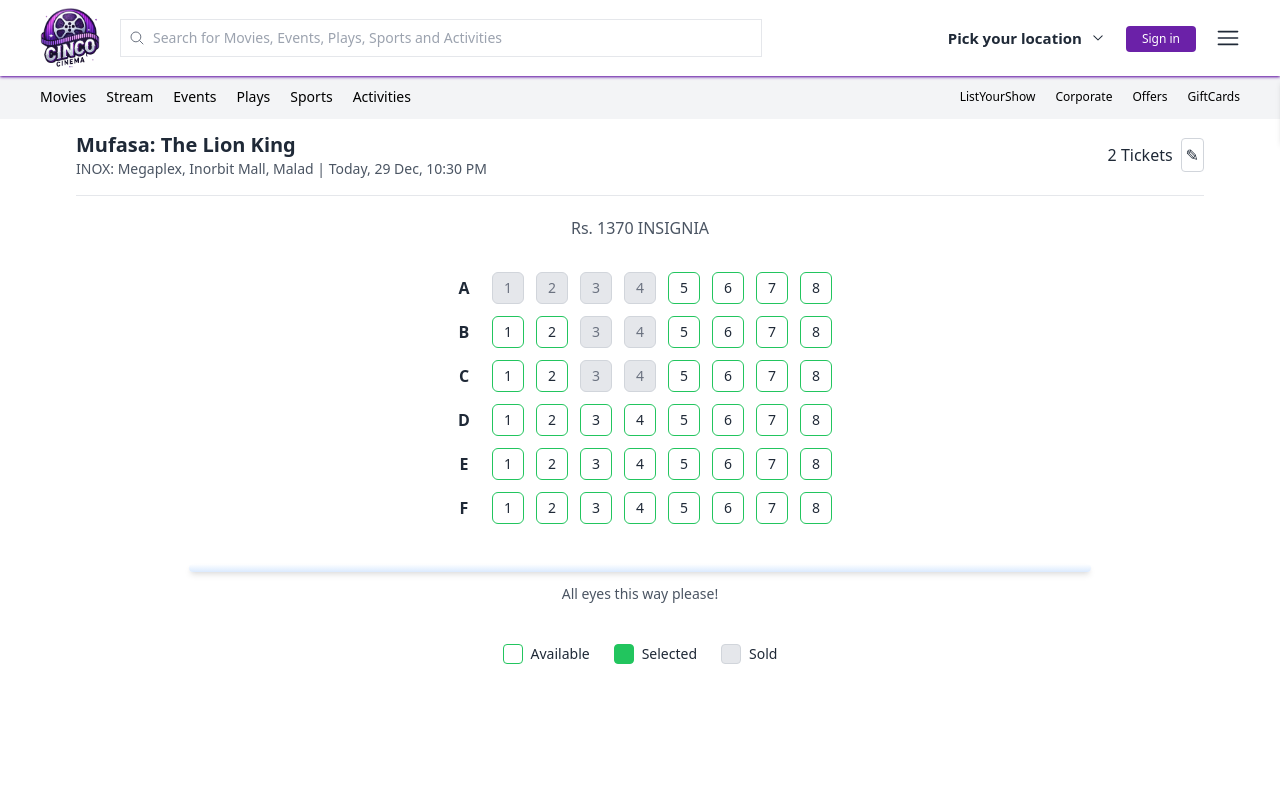
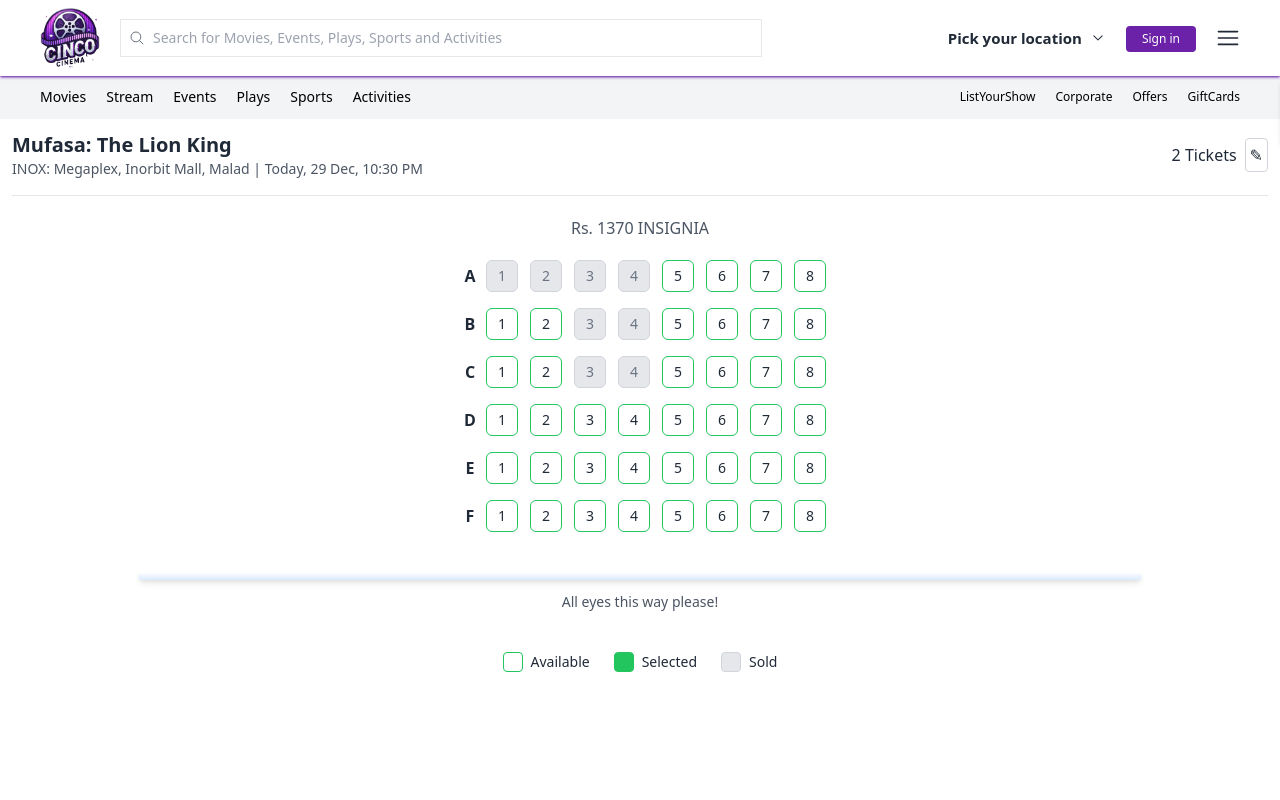
Before and after one commit to jneralrex/cinco_cinema_user, a React (Vite) app: page /seat-page in a window 1280 px wide. Both pictures are taken after a click on the button "Select Seats". Shown: the top 800 px of the page. Built offline with nearby package versions, Linux system fonts and the light colour scheme.

Commit message:
Chechout page cleaning

```diff
--- a/src/pages/Checkout.jsx
+++ b/src/pages/Checkout.jsx
@@ -161,7 +161,7 @@
                     value={phone}
                     onChange={(e) => setPhone(e.target.value)}
                     placeholder="Enter your mobile number"
-                    className="flex-1 p-3 border rounded focus:outline-none focus:border-pink-500"
+                    className="flex-1 p-3 border rounded focus:outline-none focus:border-pink-500 w-full"
                   />
                 </div>
                 <p className="text-xs text-red-500 mt-1">Please enter a valid mobile number.</p>
--- a/src/pages/SeatPage.jsx
+++ b/src/pages/SeatPage.jsx
@@ -89,7 +89,7 @@
   }
 
   return (
-    <div className="w-[90%] mx-auto p-3">
+    <div className="w-full p-3">
       {/* Header */}
       <div className="flex justify-between items-center border-b border-gray-200 pb-4 mb-5">
         <div>
@@ -113,9 +113,9 @@
       </div>
 
       {/* Seating Layout */}
-      <div className="flex flex-col items-center gap-3 my-8">
+      <div className="flex flex-col items-center gap-4 w-[90%] m-auto">
         {rows.map(row => (
-          <div key={row} className="flex items-center gap-3">
+          <div key={row} className="flex flex-row items-center  justify-center">
             <div className="w-8 text-center font-bold">{row}</div>
             <div className="flex gap-3 flex-1">
               {[1, 2, 3, 4, 5, 6, 7, 8].map(seatNum => (
```
